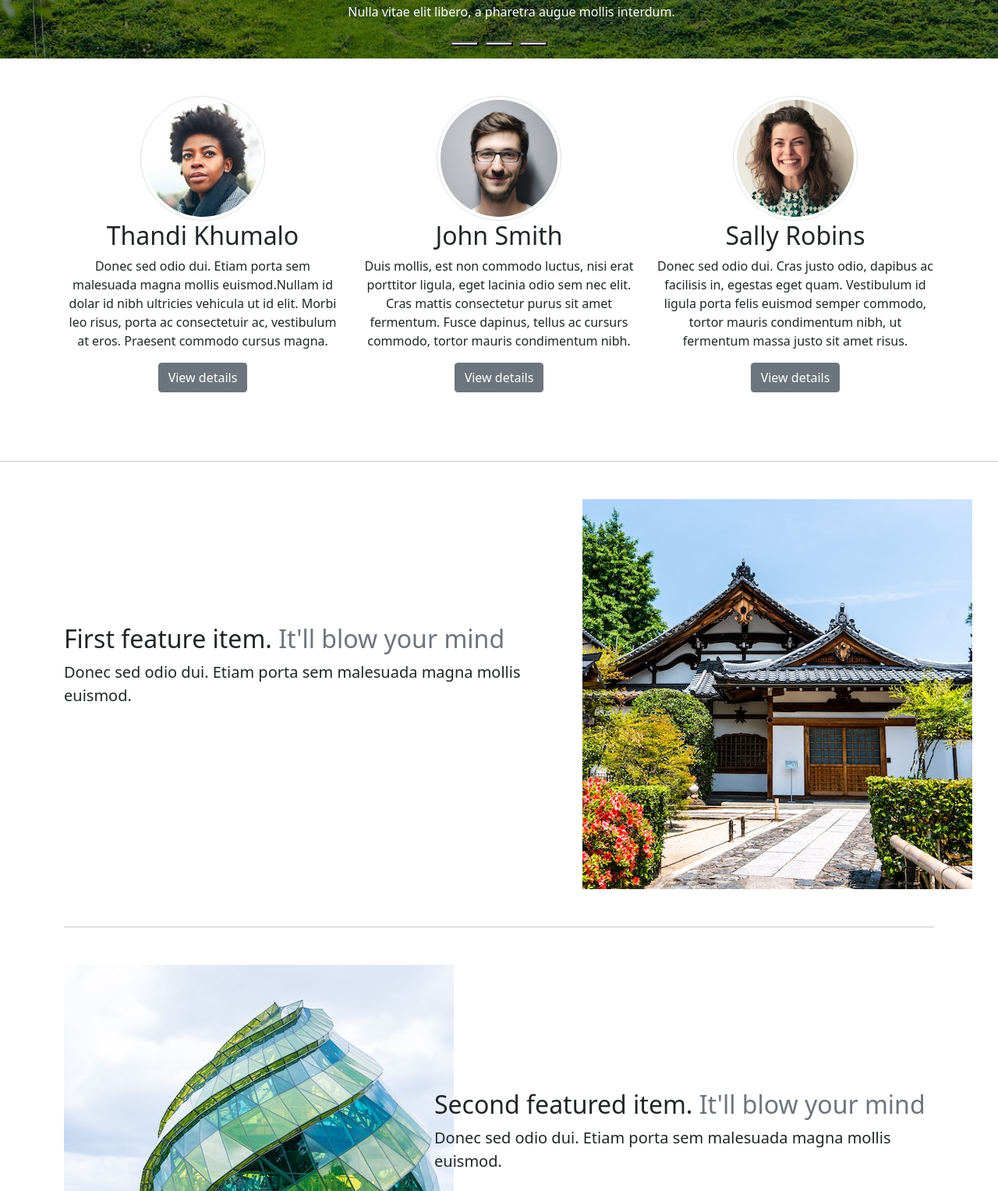
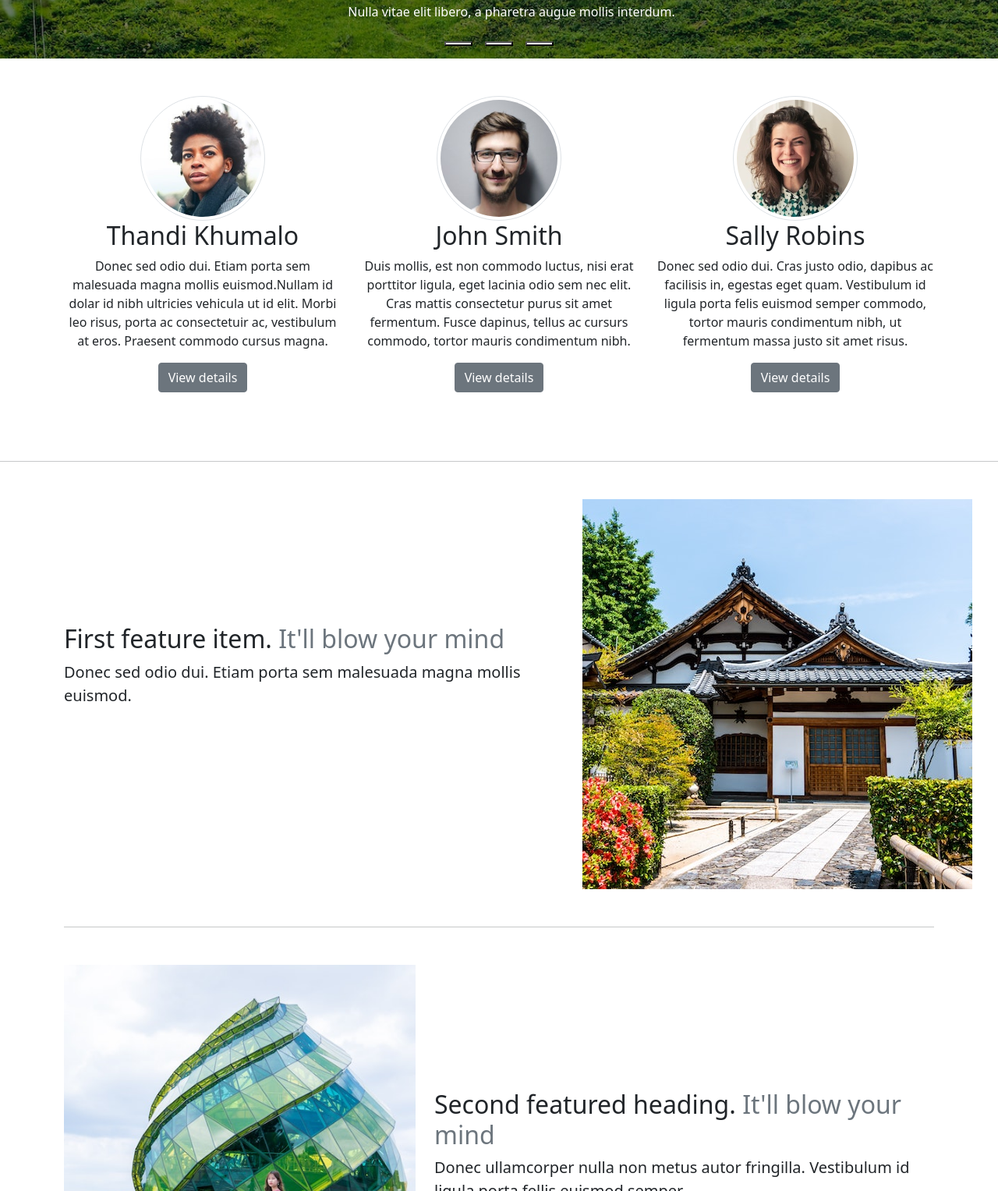
Before and after one commit to thembekaangel73-ITvarsity-org/module11-assessment1, a plain HTML site: page index.html in a window 1280 px wide. Shown: the part 493-2020 px from the top of the page at 78% size. Drawn offline with nearby package versions, Linux system fonts and the light colour scheme.

Commit message:
Add files via upload

```diff
--- a/index.html
+++ b/index.html
@@ -30,9 +30,9 @@
     <main>
         <div id="carouselImg" class="carousel slide carouselImg" data-ride="carousel">
             <div class="carousel-indicators">
-                <button type="button" class="px-3 mx-1" data-target="#carouselImg" data-slide-to="0" class="active"></button>
-                <button type="button" class="px-3 mx-1" data-target="#carouselImg" data-slide-to="1"></button>
-                <button type="button" class="px-3 mx-1" data-target="#carouselImg" data-slide-to="2"></button>
+                <button type="button" class="px-3 mx-2" data-target="#carouselImg" data-slide-to="0" class="active"></button>
+                <button type="button" class="px-3 mx-2" data-target="#carouselImg" data-slide-to="1"></button>
+                <button type="button" class="px-3 mx-2" data-target="#carouselImg" data-slide-to="2"></button>
           </div>
   <ol class="carousel-indicators">
       <li data-target="#carouselmg" data-slide-to="0"></li>
@@ -112,11 +112,11 @@
 
                 <div class="row">
                     <div class="col-md-7 order-md-2">
-            <h2 class="feature-heading"> Second featured item. <span class="text-muted">It'll blow your mind</span></h2>
-                <p class="lead">Donec sed odio dui. Etiam porta sem malesuada magna mollis euismod.</p>
+                        <h2 class="feature-heading">Second featured heading. <span class="text-muted">It'll blow your mind</span></h2>
+                        <p class="lead">Donec ullamcorper nulla non metus autor fringilla. Vestibulum id ligula porta fellis euismod semper.</p>
                     </div>
                     <div class="col-md-5 order-md-1">
-            <img src="img/woman.jpg" class="bd-placeholder-img bd-placeholder-img-lg mg-fluid mx-auto"/>
+                        <img src="img/woman.jpg" class="bd-placeholder-img bd-placeholder-img-lg img-fluid mx-auto"/>
                     </div>
                 </div>
 
```
Lines whose indentation alone changed are shown as unchanged.
